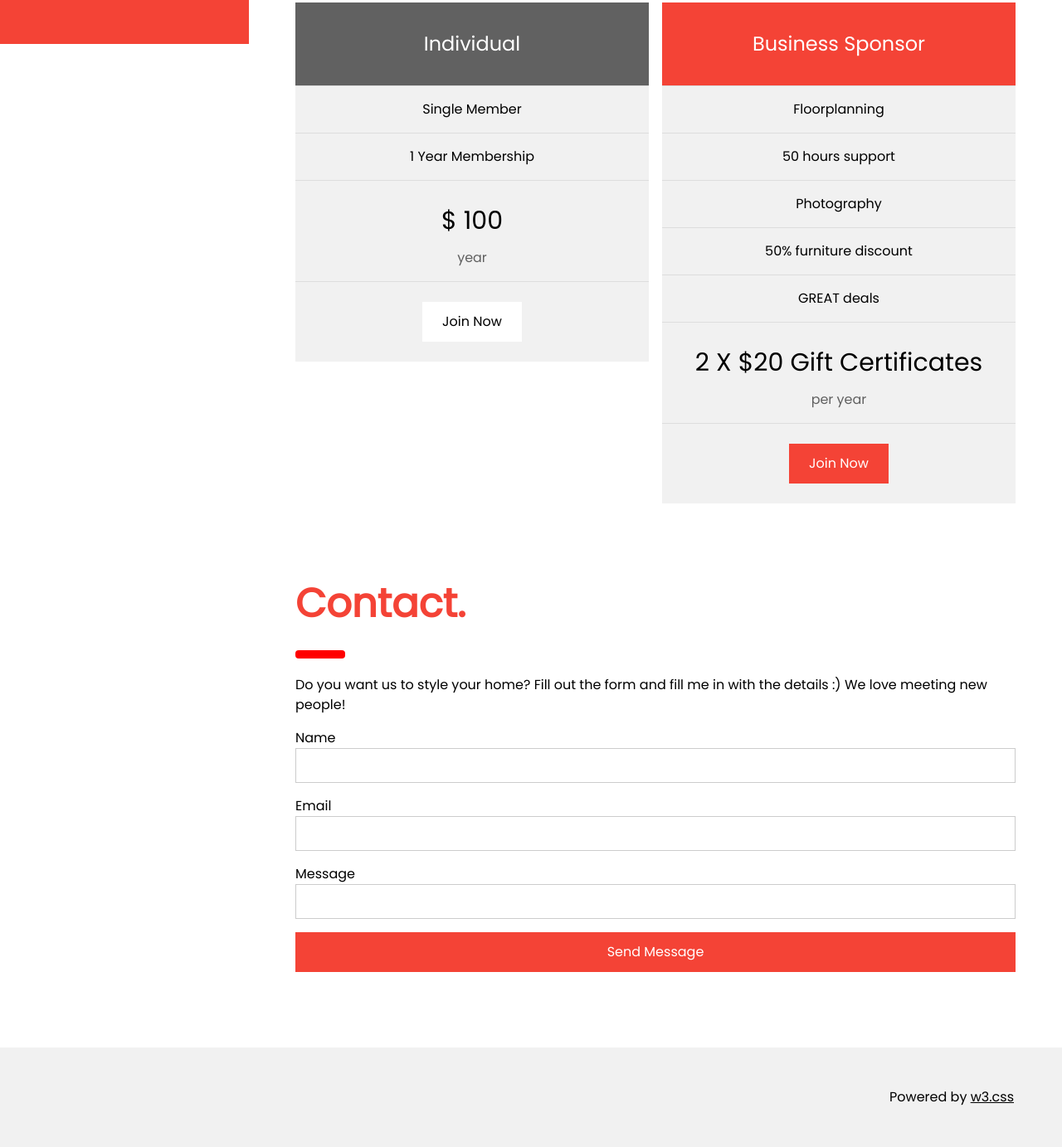
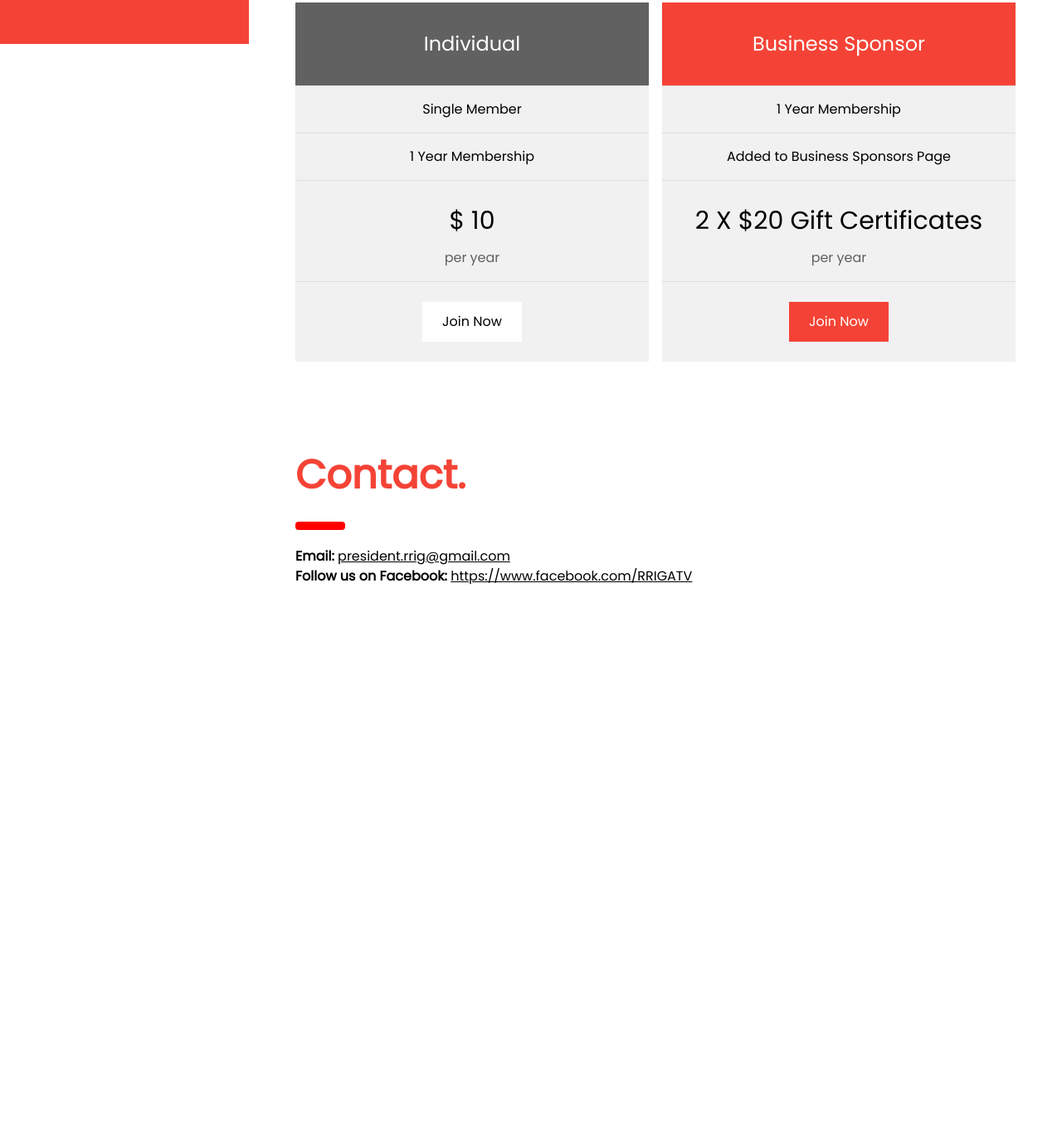
Before and after one commit to kodybrand/rrigwi, a plain HTML site: page index.html in a window 1280 px wide. Shown: the part 747-2130 px from the top of the page at 83% size. After the commit the page ends 1470 px from the top, so only its background shows below. Drawn offline with nearby package versions, Linux system fonts and the light colour scheme.

Commit message:
membership and contacts

```diff
--- a/index.html
+++ b/index.html
@@ -146,8 +146,8 @@
             <li class="w3-padding-16">Single Member</li>
             <li class="w3-padding-16">1 Year Membership</li>
             <li class="w3-padding-16">
-              <h2>$ 100</h2>
-              <span class="w3-opacity">year</span>
+              <h2>$ 10</h2>
+              <span class="w3-opacity">per year</span>
             </li>
             <li class="w3-light-grey w3-padding-24">
               <button
@@ -162,11 +162,8 @@
         <div class="w3-half">
           <ul class="w3-ul w3-light-grey w3-center">
             <li class="w3-red w3-xlarge w3-padding-32">Business Sponsor</li>
-            <li class="w3-padding-16">Floorplanning</li>
-            <li class="w3-padding-16">50 hours support</li>
-            <li class="w3-padding-16">Photography</li>
-            <li class="w3-padding-16">50% furniture discount</li>
-            <li class="w3-padding-16">GREAT deals</li>
+            <li class="w3-padding-16">1 Year Membership</li>
+            <li class="w3-padding-16">Added to Business Sponsors Page</li>
             <li class="w3-padding-16">
               <h2>2 X $20 Gift Certificates</h2>
               <span class="w3-opacity">per year</span>
@@ -185,64 +182,17 @@
         <h1 class="w3-xxxlarge w3-text-red"><b>Contact.</b></h1>
         <hr style="width: 50px; border: 5px solid red" class="w3-round" />
         <p>
-          Do you want us to style your home? Fill out the form and fill me in
-          with the details :) We love meeting new people!
+          <b>Email:</b>
+          <a href="mailto:president.rrig@gmail.com">president.rrig@gmail.com</a
+          ><br />
+          <b>Follow us on Facebook:</b>
+          <a href="https://www.facebook.com/RRIGATV"
+            >https://www.facebook.com/RRIGATV</a
+          >
         </p>
-        <form action="/action_page.php" target="_blank">
-          <div class="w3-section">
-            <label>Name</label>
-            <input
-              class="w3-input w3-border"
-              type="text"
-              name="Name"
-              required
-            />
-          </div>
-          <div class="w3-section">
-            <label>Email</label>
-            <input
-              class="w3-input w3-border"
-              type="text"
-              name="Email"
-              required
-            />
-          </div>
-          <div class="w3-section">
-            <label>Message</label>
-            <input
-              class="w3-input w3-border"
-              type="text"
-              name="Message"
-              required
-            />
-          </div>
-          <button
-            type="submit"
-            class="w3-button w3-block w3-padding-large w3-red w3-margin-bottom"
-          >
-            Send Message
-          </button>
-        </form>
       </div>
 
       <!-- End page content -->
-    </div>
-
-    <!-- W3.CSS Container -->
-    <div
-      class="w3-light-grey w3-container w3-padding-32"
-      style="margin-top: 75px; padding-right: 58px"
-    >
-      <p class="w3-right">
-        Powered by
-        <a
-          href="https://www.w3schools.com/w3css/default.asp"
-          title="W3.CSS"
-          target="_blank"
-          class="w3-hover-opacity"
-          >w3.css</a
-        >
-      </p>
     </div>
 
     <script>
```
